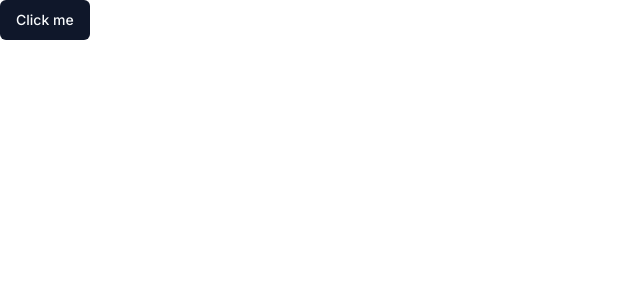
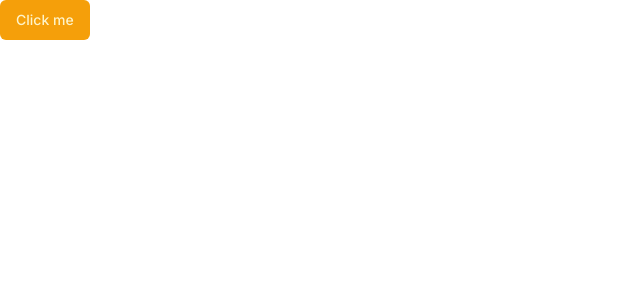
Before and after one commit to salimdellali/construction-services-reviews-sentiment-analyzer, a Next.js app: page / in a window 1280 px wide. Shown: the top 300 px of the page, without its empty margins (0-640 px from the left). Built offline with nearby package versions, Linux system fonts and the light colour scheme.

Commit message:
add a new color warning for theming

```diff
--- a/src/app/globals.css
+++ b/src/app/globals.css
@@ -20,6 +20,8 @@
     --accent-foreground: 222.2 47.4% 11.2%;
     --destructive: 0 84.2% 60.2%;
     --destructive-foreground: 210 40% 98%;
+    --warning: 38 92% 50%;
+    --warning-foreground: 48 96% 89%;
     --border: 214.3 31.8% 91.4%;
     --input: 214.3 31.8% 91.4%;
     --ring: 222.2 84% 4.9%;
@@ -48,6 +50,8 @@
     --accent-foreground: 210 40% 98%;
     --destructive: 0 62.8% 30.6%;
     --destructive-foreground: 210 40% 98%;
+    --warning: 48 96% 89%;
+    --warning-foreground: 38 92% 50%;
     --border: 217.2 32.6% 17.5%;
     --input: 217.2 32.6% 17.5%;
     --ring: 212.7 26.8% 83.9%;
--- a/src/app/page.tsx
+++ b/src/app/page.tsx
@@ -1,5 +1,5 @@
 import { Button } from "@/components/ui/button"
 
 export default function Home() {
-  return <Button>Click me</Button>
+  return <Button variant="warning">Click me</Button>
 }
--- a/src/components/ui/button.tsx
+++ b/src/components/ui/button.tsx
@@ -18,6 +18,7 @@ const buttonVariants = cva(
           "bg-secondary text-secondary-foreground hover:bg-secondary/80",
         ghost: "hover:bg-accent hover:text-accent-foreground",
         link: "text-primary underline-offset-4 hover:underline",
+        warning: "bg-warning text-warning-foreground hover:bg-warning/80",
       },
       size: {
         default: "h-10 px-4 py-2",
--- a/tailwind.config.ts
+++ b/tailwind.config.ts
@@ -56,6 +56,10 @@ const config = {
           DEFAULT: "hsl(var(--card))",
           foreground: "hsl(var(--card-foreground))",
         },
+        warning: {
+          DEFAULT: "hsl(var(--warning))",
+          foreground: "hsl(var(--warning-foreground))",
+        },
       },
       borderRadius: {
         lg: "var(--radius)",
```
